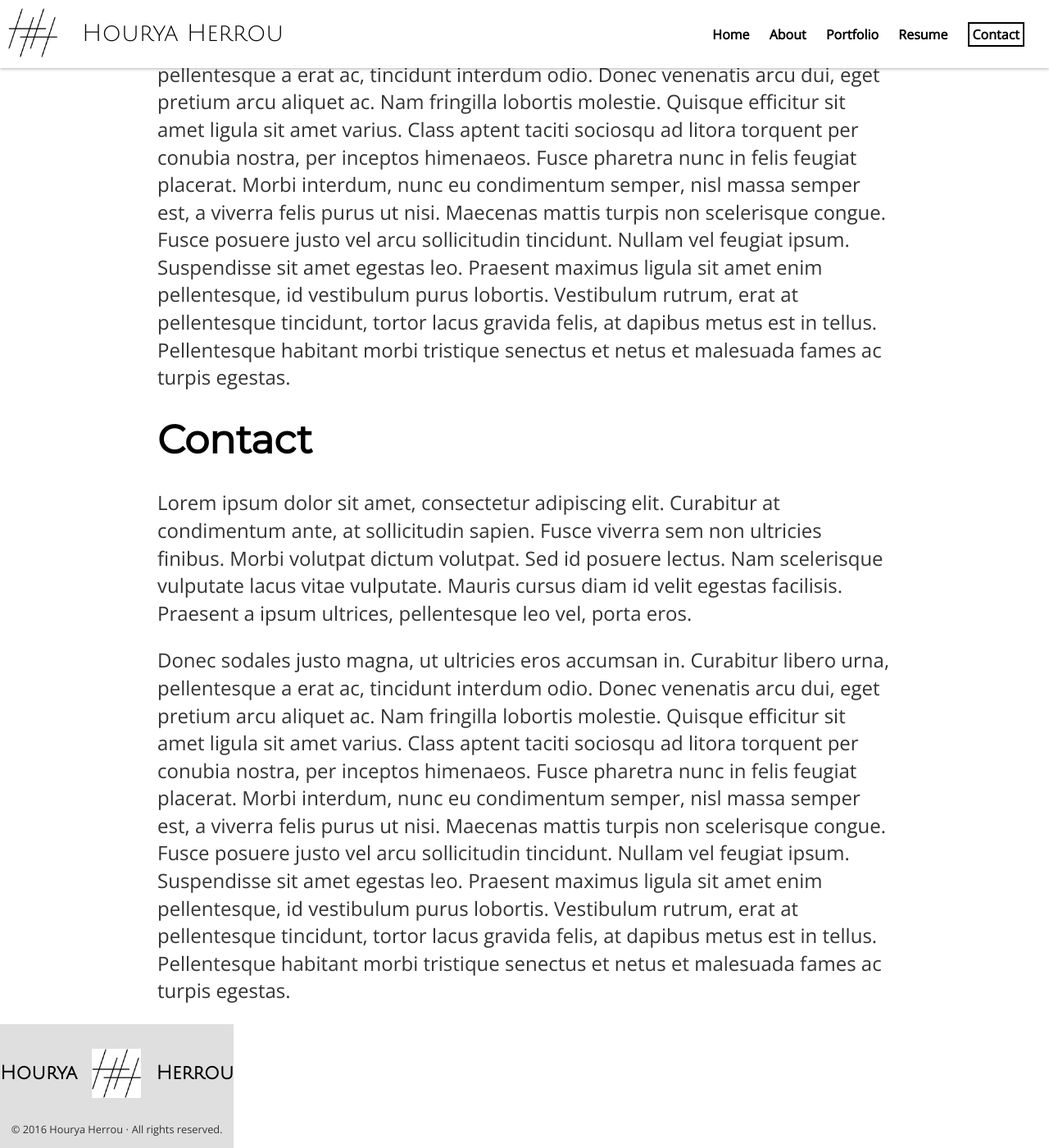
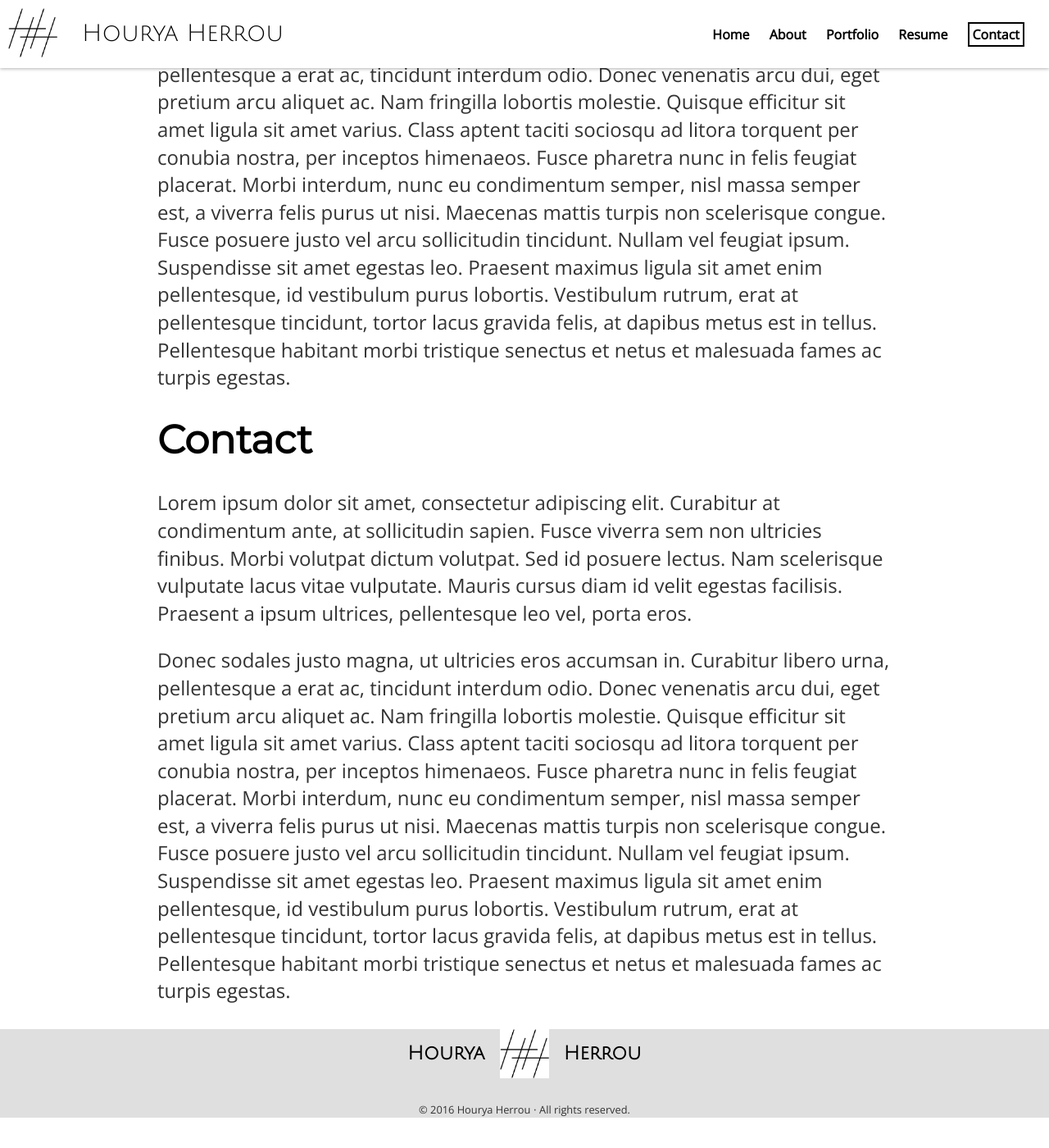
Before and after one commit to damienbenard/damienbenard.github.io, a Jekyll site: the page built from lang/en/index.md, in a window 1280 px wide and 1400 px high, scrolled down 2604 px. Shown: the whole window at 82% size. Built offline with Jekyll 4.4.1, drawn with Linux system fonts in a browser that asks for light colours; nearby versions of some CDN libraries; after the commit the page ends 3967 px from its top, so only the background shows below that.

Commit message:
Fixed css for footer

```diff
--- a/_sass/site.scss
+++ b/_sass/site.scss
@@ -34,13 +34,6 @@ body {
     height: 100%;
     font-family: $font-content;
     overflow-x: hidden;
-}
-
-header,
-footer,
-main .wrapper {
-    display: table-row;
-    height: 1px;
 }
 
 main {
```
